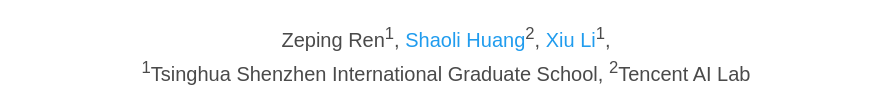
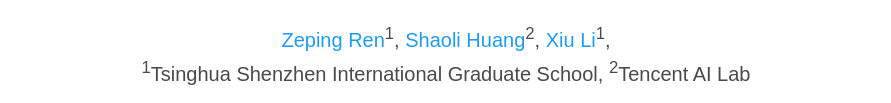
Before and after one commit to wonderNo/CrossDiff-webpage, a plain HTML site: page index.html in a window 1280 px wide. Shown: the part 193-296 px from the top of the page, without its empty margins (194-1085 px from the left). Drawn offline with nearby package versions, Linux system fonts and the light colour scheme; some icons are missing; a web font is replaced by a local one.

Commit message:
add name ref

```diff
--- a/index.html
+++ b/index.html
@@ -68,7 +68,7 @@
           </h1>
           <div class="is-size-5 publication-authors">
             <span class="author-block">
-              Zeping Ren<sup>1</sup>,</span>
+              <a href="https://wonderno.github.io/">Zeping Ren</a><sup>1</sup>,</span>
             <span class="author-block">
               <a href="https://scholar.google.com/citations?user=o31BPFsAAAAJ&hl=en">Shaoli Huang</a><sup>2</sup>,</span>
             <span class="author-block">
```
